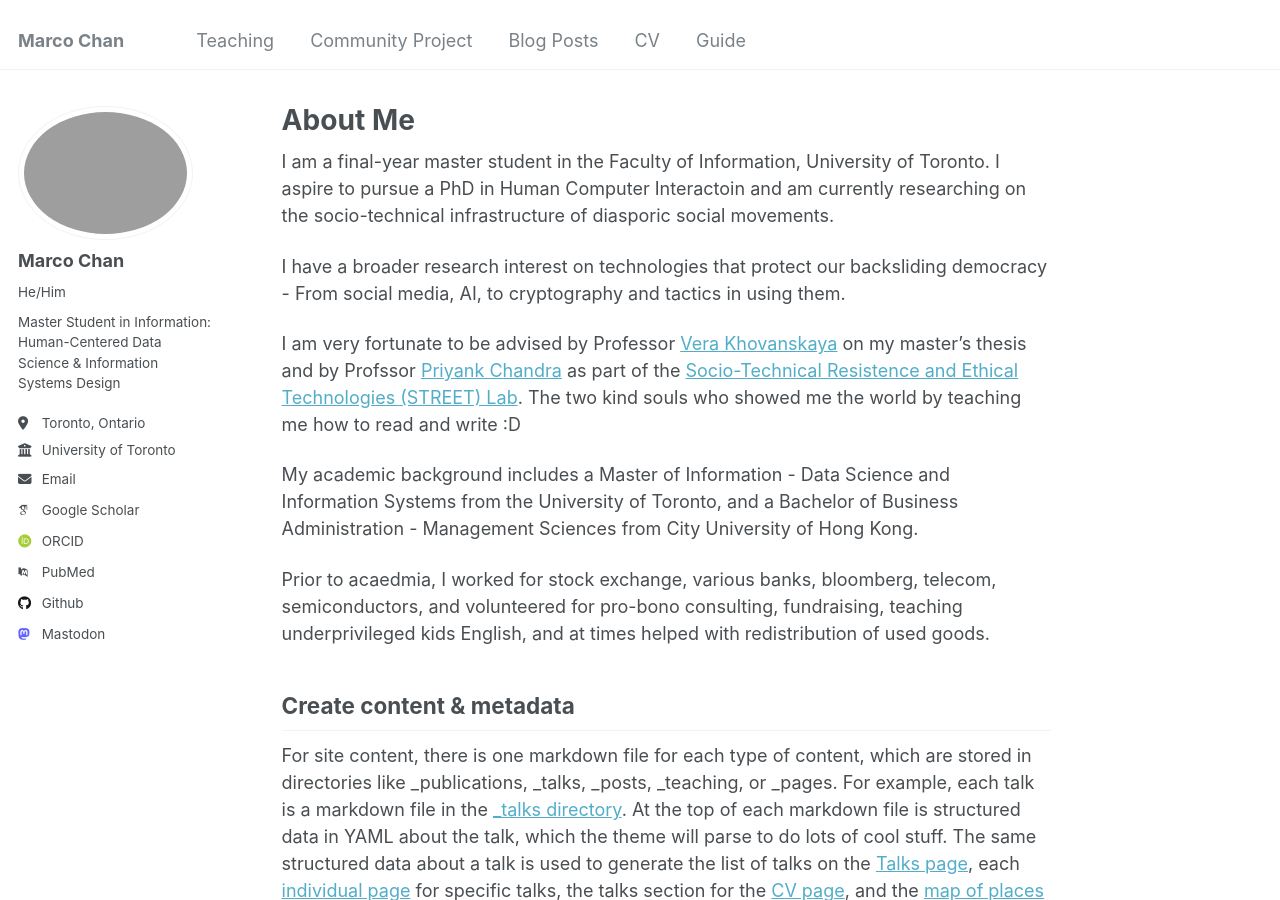
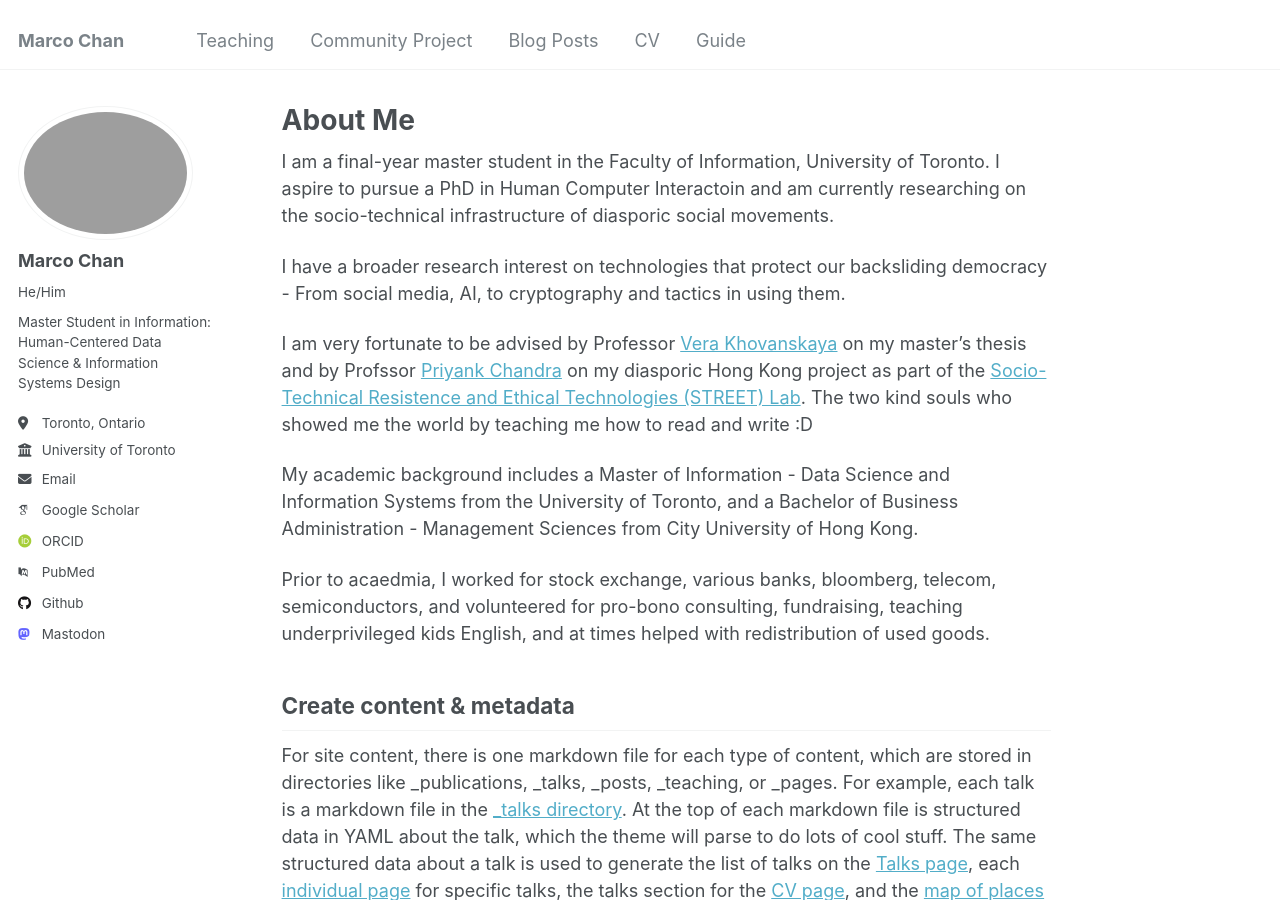
Before and after one commit to Marco-ProspectivePhD/home, a Jekyll site: the page built from _pages/about.md, in a window 1280 px wide and 900 px high. Built offline with Jekyll 4.4.1, drawn with Linux system fonts in a browser that asks for light colours; some web fonts are replaced.

Commit message:
Update about.md

```diff
--- a/_pages/about.md
+++ b/_pages/about.md
@@ -11,7 +11,7 @@ I am a final-year master student in the Faculty of Information, University of To
 
 I have a broader research interest on technologies that protect our backsliding democracy - From social media, AI, to cryptography and tactics in using them.
 
-I am very fortunate to be advised by Professor [Vera Khovanskaya](https://verakhovanskaya.github.io/) on my master's thesis and by Profssor [Priyank Chandra](https://www.priyankc.com/) as part of the [Socio-Technical Resistence and Ethical Technologies (STREET) Lab](https://www.streetlab.tech/). The two kind souls who showed me the world by teaching me how to read and write :D
+I am very fortunate to be advised by Professor [Vera Khovanskaya](https://verakhovanskaya.github.io/) on my master's thesis and by Profssor [Priyank Chandra](https://www.priyankc.com/) on my diasporic Hong Kong project as part of the [Socio-Technical Resistence and Ethical Technologies (STREET) Lab](https://www.streetlab.tech/). The two kind souls who showed me the world by teaching me how to read and write :D
 
 My academic background includes a Master of Information - Data Science and Information Systems from the University of Toronto, and a Bachelor of Business Administration - Management Sciences from City University of Hong Kong.
 
```
